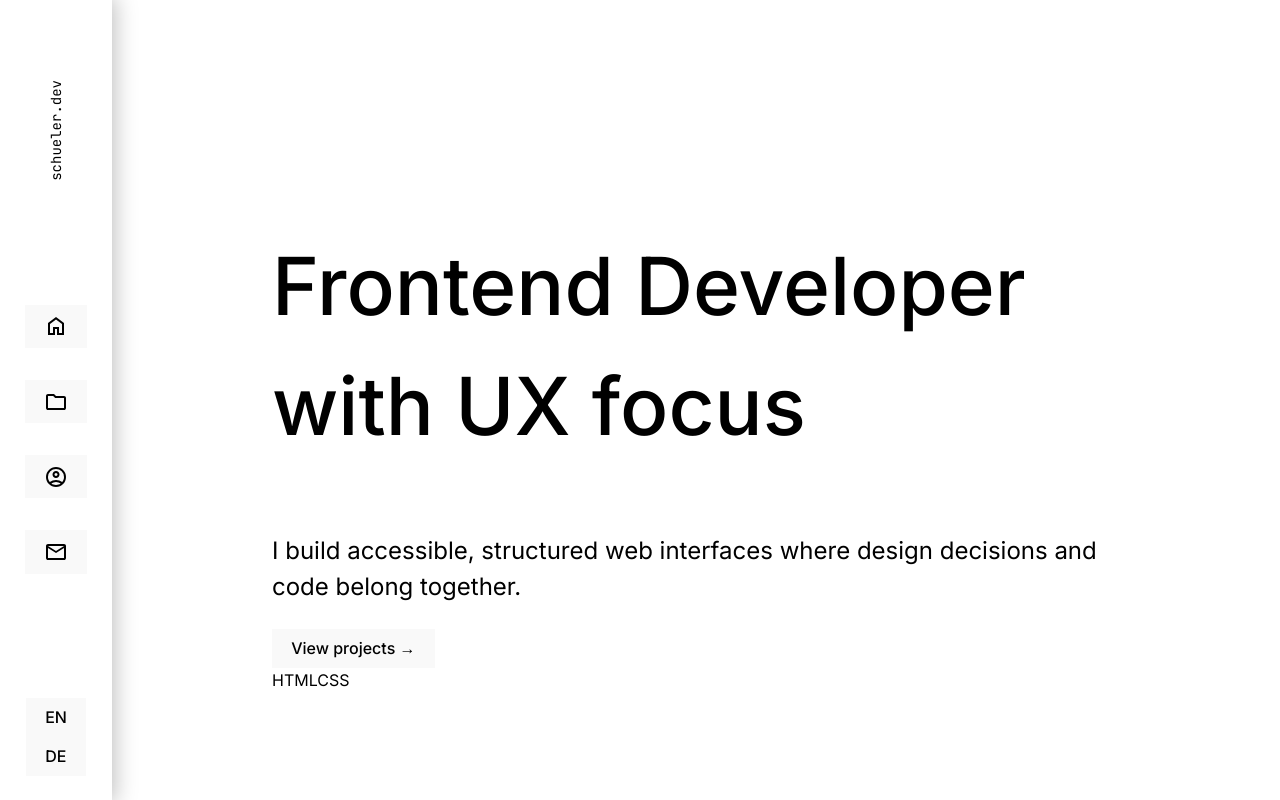
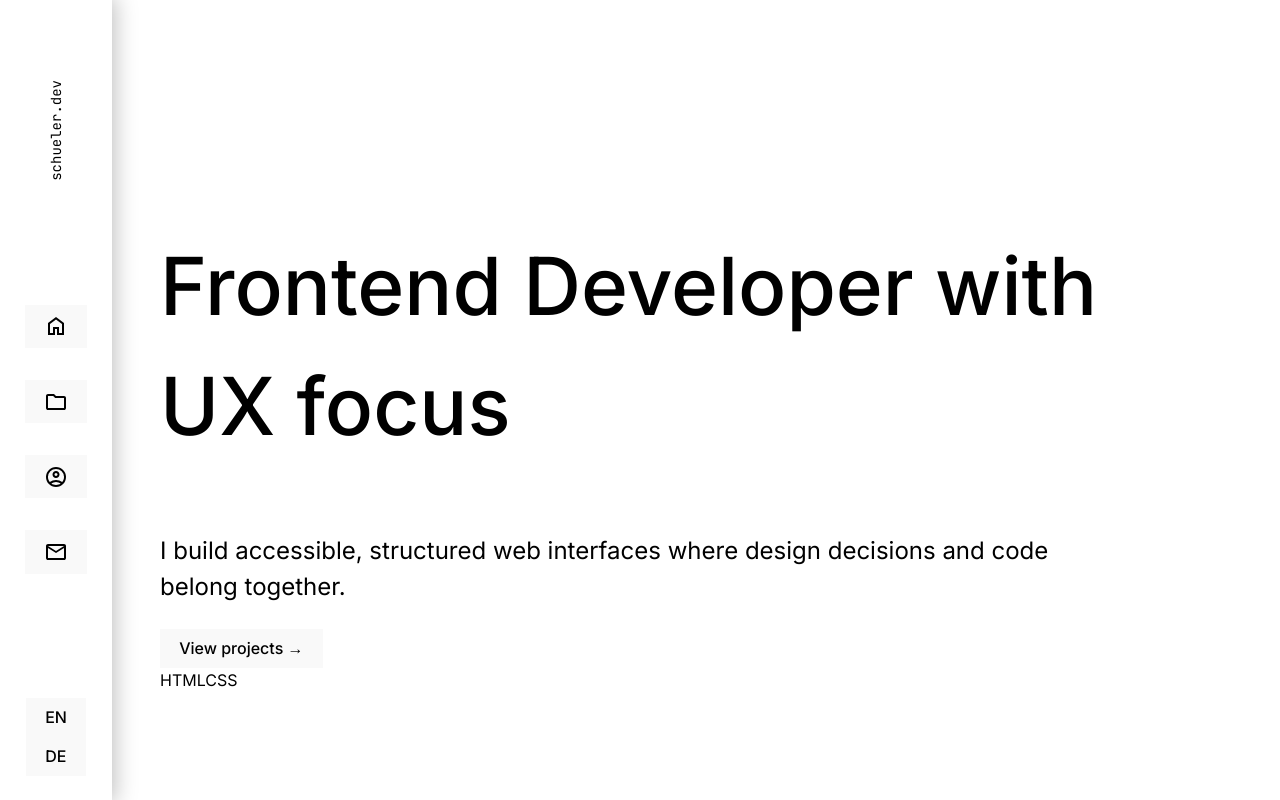
Before and after one commit to ArneSchueler/dev-portfolio, a React (Vite) app: page / in a window 1280 px wide. Built offline with nearby package versions, Linux system fonts and the light colour scheme.

Commit message:
Refactor layout styles in App.css to use flexbox for root and aside elements

```diff
--- a/src/App.css
+++ b/src/App.css
@@ -4,17 +4,15 @@
   height: 100dvh;
   width: 100vw;
   margin: 0;
-  display: grid;
-  grid-template-areas: "sidebar main";
-  grid-template-columns: 112px 1fr;
-  gap: 0;
+  display: flex;
 }
 
 aside {
+  position: fixed;
+  height: 100%;
   box-sizing: border-box;
   width: 112px;
   max-height: 100dvh;
-  grid-area: "sidebar";
   color: black;
   background-color: white;
   display: flex;
```
